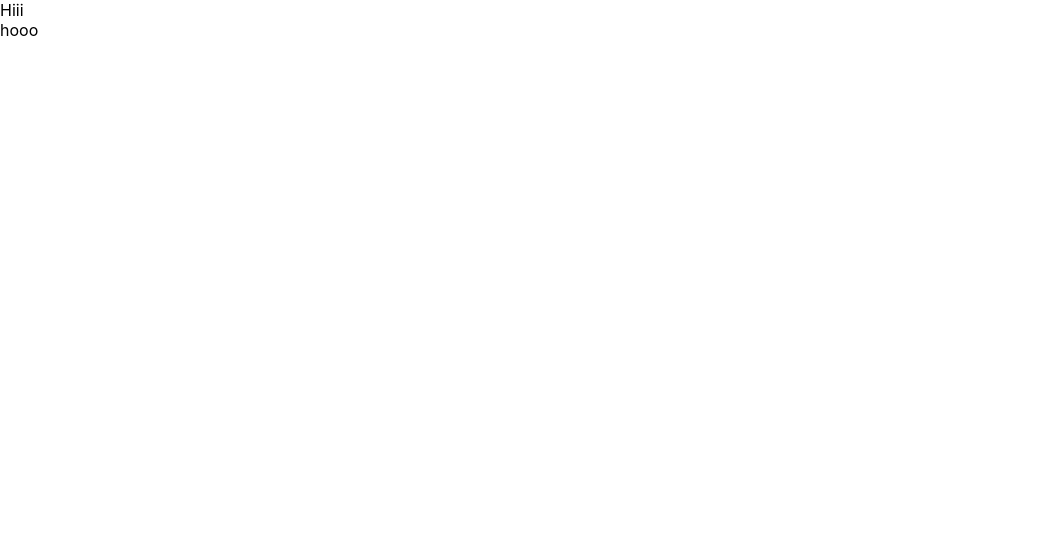
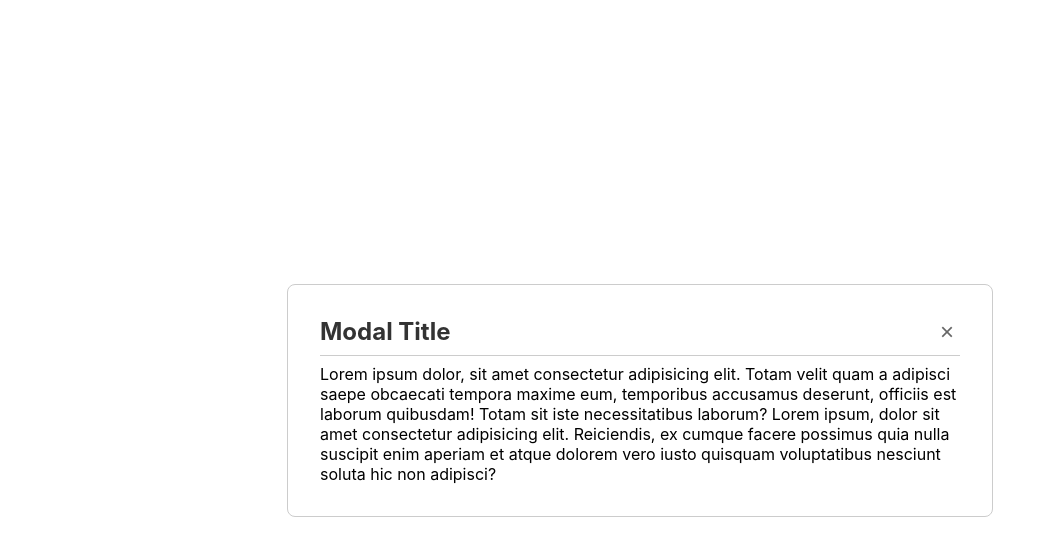
Before and after one commit to akshat1404/Reactive, a React (Create React App) app: page / in a window 1280 px wide. Shown: the top 556 px of the page, without its empty margins (0-1055 px from the left). Built offline with nearby package versions, Linux system fonts and the light colour scheme.

Commit message:
modal setup

```diff
--- a/src/App.js
+++ b/src/App.js
@@ -1,13 +1,15 @@
-import Portal from "./reactive-ui/Portal";
+import Modal from "./reactive-ui/Modal";
 
 function App() {
   return (
-    <div>
-      Hiii
-      <Portal>
-        hooo
-      </Portal>
-    </div>
+    <>
+      <Modal>
+      Lorem ipsum dolor, sit amet consectetur adipisicing elit. Totam velit quam a adipisci saepe obcaecati tempora maxime eum, temporibus accusamus deserunt, officiis est laborum quibusdam! Totam sit iste necessitatibus laborum? Lorem ipsum, dolor sit amet consectetur adipisicing elit. Reiciendis, ex cumque facere possimus quia nulla suscipit enim aperiam et atque dolorem vero iusto quisquam voluptatibus nesciunt soluta hic non adipisci?
+      </Modal>
+
+      Lorem ipsum dolor sit, amet consectetur adipisicing elit. Eius quisquam nobis impedit officiis a ducimus eaque minima debitis inventore nam. Officiis aliquid libero, nesciunt sunt dignissimos cumque qui consequatur dolore. Lorem ipsum dolor sit amet consectetur adipisicing elit. At, minima aliquam saepe architecto ratione blanditiis, fuga facilis cum similique aspernatur alias, quos incidunt eaque officiis temporibus dolorem mollitia quas dignissimos?
+
+    </>
   );
 }
 
--- /dev/null
+++ b/src/reactive-ui/Modal/index.css
@@ -0,0 +1,52 @@
+.modal-overlay{
+    position: fixed;
+    top: 0;
+    left: 0;
+    bottom: 0;
+    right: 0;
+    z-index: 1000;
+    display: flex;
+    justify-content: center;
+    align-items: center;
+    backdrop-filter: blur(2px);
+    background-color: white;
+}
+
+.modal-content{
+    max-width: 50%;
+    max-height: 60%;
+    padding: 2rem;
+    border-radius: 8px;
+    border: 1px solid #ccc;
+    aspect-ratio:5;
+}
+
+.modal-header {
+  position: relative;
+  margin-bottom: 0.5rem;
+  height: 30px;
+  border-bottom: 1px solid #ccc;
+  display: flex;
+  justify-content: space-between;
+  padding-bottom: 0.5rem;
+}
+
+.modal-close {
+  float: right;
+  background: none;
+  border: none;
+  font-size: 1.5rem;
+  cursor: pointer;
+  color: #666;
+  transition: color 0.2s;
+}
+
+.modal-close:hover {
+  color: #333;
+}
+
+.modal-content h2{
+    margin: 0;
+    font-size: 1.5rem;
+    color: #333;
+}
--- /dev/null
+++ b/src/reactive-ui/Modal/index.js
@@ -0,0 +1,21 @@
+import React from 'react'
+import Portal from '../Portal'
+import './index.css'
+
+function Modal({children}) {
+  return (
+    <Portal>
+        <div className="modal-overlay">
+            <div className="modal-content">
+                <div className="modal-header">
+                    <h2>Modal Title</h2>
+                    <button className="modal-close"> &times; </button>
+                </div>
+                {children}
+            </div>
+        </div>
+    </Portal>
+  )
+}
+
+export default Modal
```
